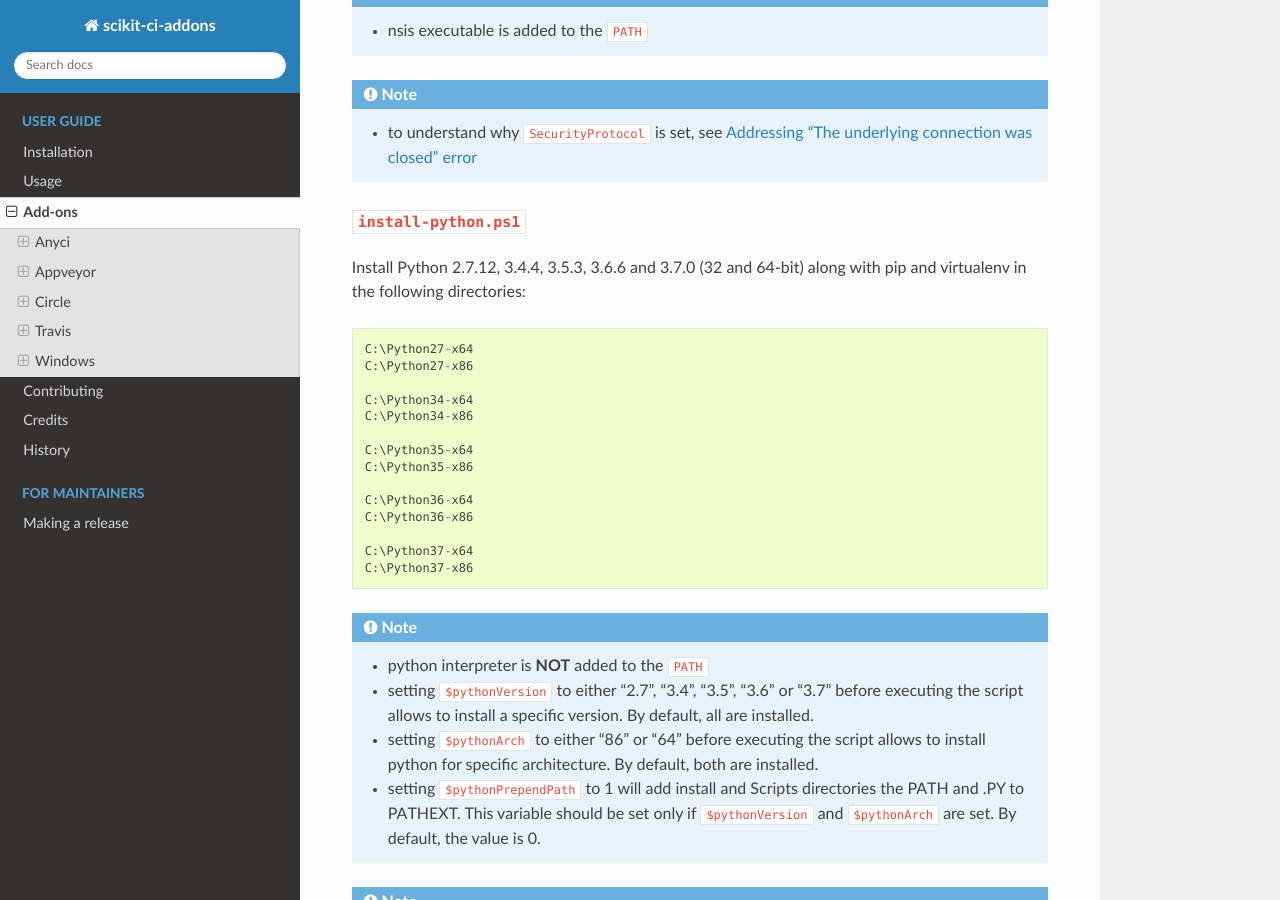
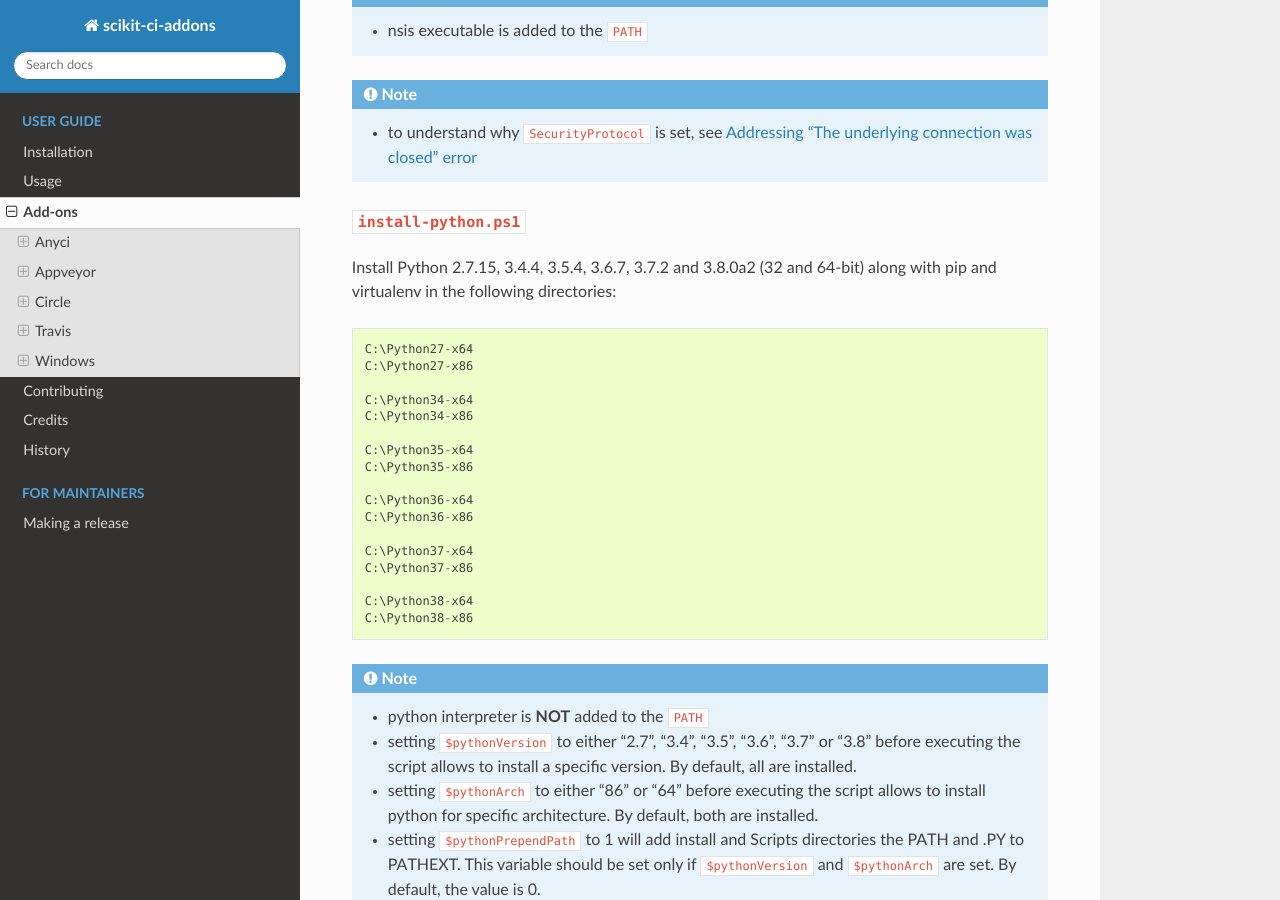
Before and after one commit to scikit-build/scikit-ci-addons, a Sphinx documentation site: the page built from docs/addons.rst, in a window 1280 px wide and 900 px high, scrolled down 18444 px. Built offline with Sphinx 7.4.7 and the Read the Docs theme 2.0.0, drawn with Linux system fonts in a browser that asks for light colours.

Commit message:
windows/install-python: Support intallation of Python 3.8

```diff
--- a/docs/windows/install-scripts.rst
+++ b/docs/windows/install-scripts.rst
@@ -145,7 +145,7 @@ From a powershell terminal open as administrator: ::
 ``install-python.ps1``
 ^^^^^^^^^^^^^^^^^^^^^^
 
-Install Python 2.7.12, 3.4.4, 3.5.3, 3.6.6 and 3.7.0 (32 and 64-bit) along with pip and virtualenv
+Install Python 2.7.15, 3.4.4, 3.5.4, 3.6.7, 3.7.2 and 3.8.0a2 (32 and 64-bit) along with pip and virtualenv
 in the following directories: ::
 
     C:\Python27-x64
@@ -163,9 +163,12 @@ in the following directories: ::
     C:\Python37-x64
     C:\Python37-x86
 
+    C:\Python38-x64
+    C:\Python38-x86
+
 .. note::
     - python interpreter is **NOT** added to the ``PATH``
-    - setting ``$pythonVersion`` to either "2.7", "3.4", "3.5", "3.6" or "3.7" before executing the script allows
+    - setting ``$pythonVersion`` to either "2.7", "3.4", "3.5", "3.6", "3.7" or "3.8" before executing the script allows
       to install a specific version. By default, all are installed.
     - setting ``$pythonArch`` to either "86" or "64" before executing the script allows
       to install python for specific architecture. By default, both are installed.
```
Also changed, not shown: 1 other file.
